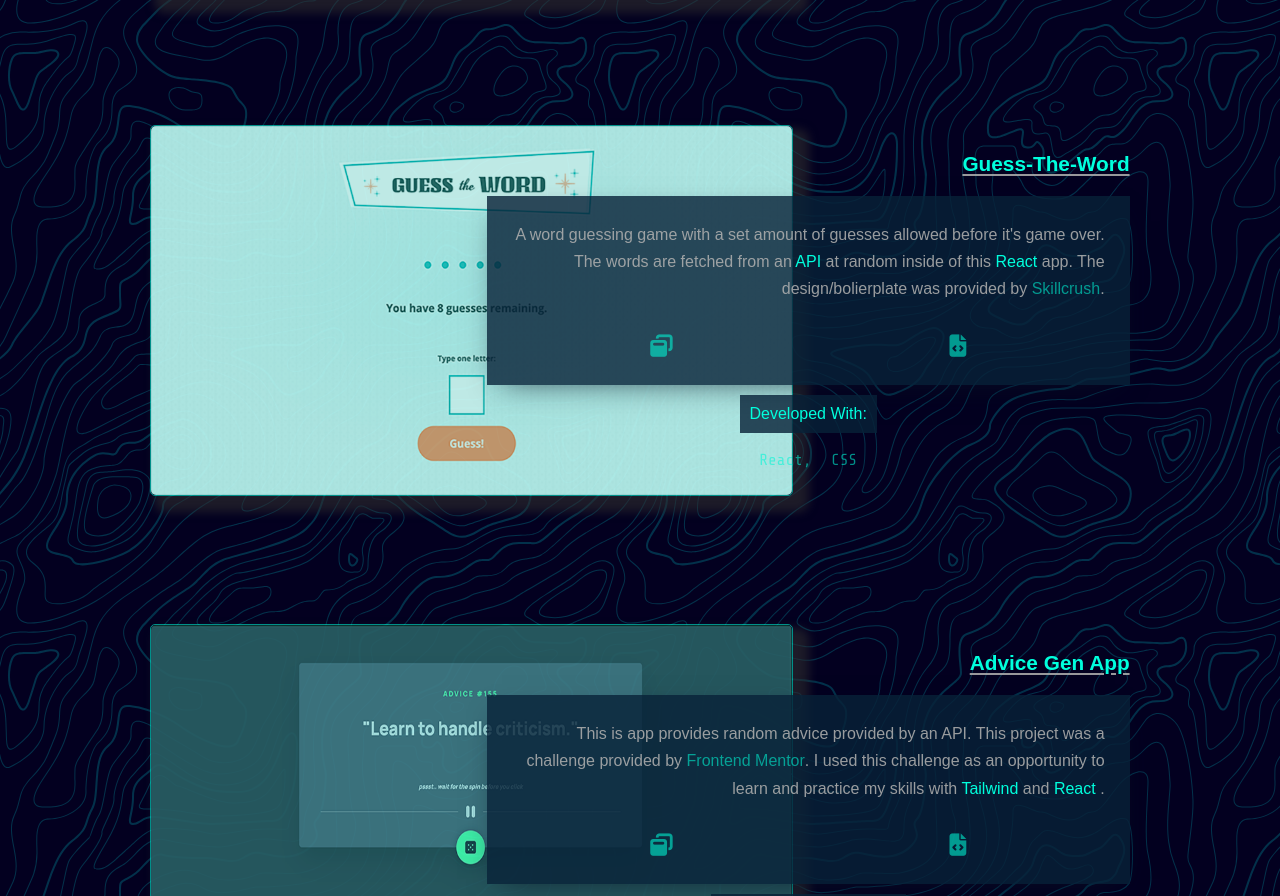
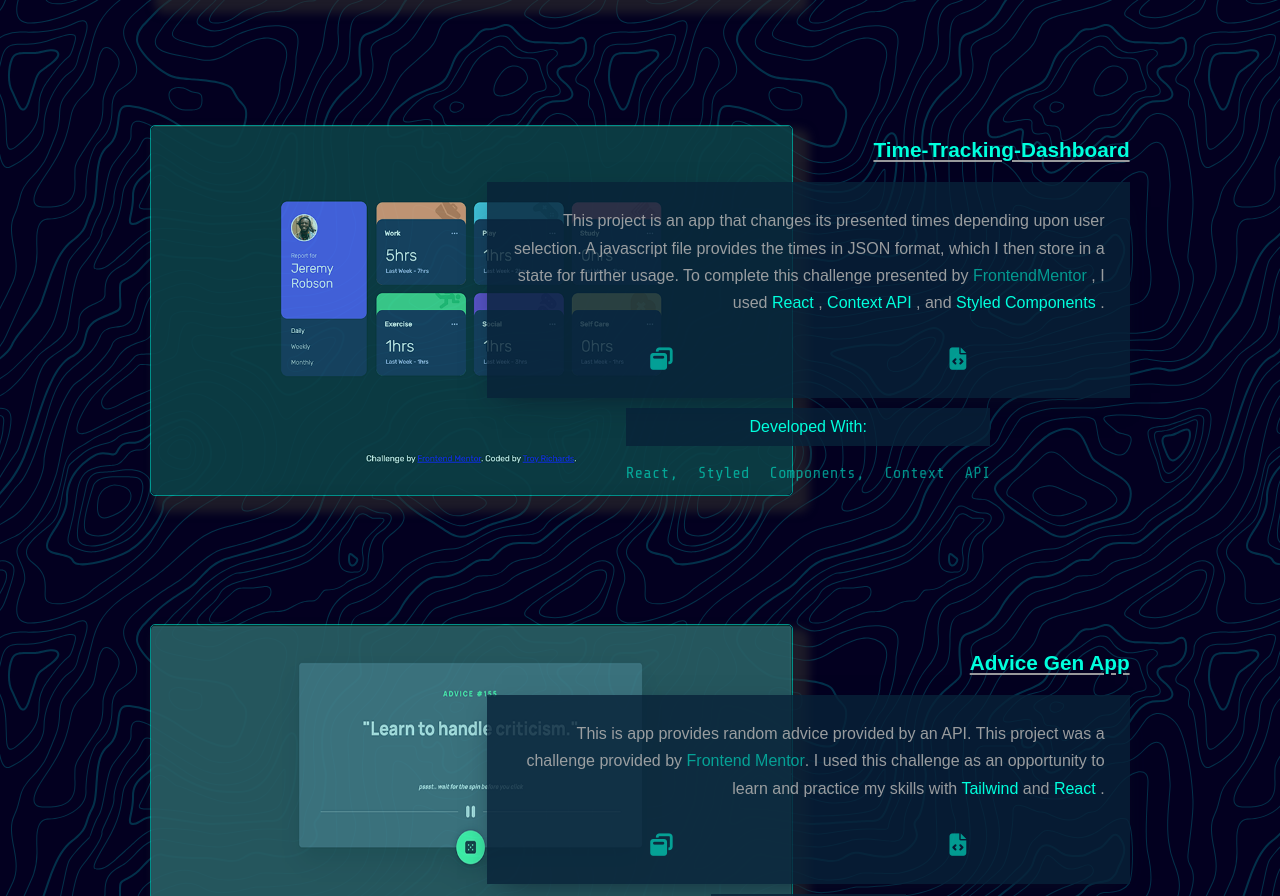
Before and after one commit to TroyRichardsDA/Portfolio-React-Revamp, a React (Create React App) app: page / in a window 1280 px wide. Shown: the part 3400-4296 px from the top of the page. Built offline with nearby package versions, Linux system fonts and the light colour scheme.

Commit message:
Replaced A Project

```diff
--- a/src/Components/Projects/Projects.js
+++ b/src/Components/Projects/Projects.js
@@ -10,6 +10,8 @@ import {
 
 const Projects = () => {
   const skillCrush = "https://skillcrush.com/";
+
+  const frontendMentor = "https://www.frontendmentor.io/home";
 
   return (
     <Container id="projects">
@@ -110,24 +112,26 @@ const Projects = () => {
           devWith="React, CSS"
         />
         <Project
-          title="Guess-The-Word"
-          img={require("../../images/word-guess.png")}
-          liveSite="https://ayetone.github.io/guess-the-word/"
-          sourceCode="https://github.com/AyeTone/guess-the-word"
+          title="Time-Tracking-Dashboard"
+          img={require("../../images/time-tracking-dashboard.png")}
+          liveSite="https://ayetone.github.io/Time-Tracking-Dashboard/"
+          sourceCode="https://github.com/AyeTone/Time-Tracking-Dashboard"
           desc={
             <>
-              A word guessing game with a set amount of guesses allowed before
-              it's game over. The words are fetched from an{" "}
-              <span className="skills-used">API</span> at random inside of this{" "}
-              <span className="skills-used">React</span> app. The
-              design/bolierplate was provided by{" "}
-              <a href={skillCrush} className="important-text-link">
-                Skillcrush
+              This project is an app that changes its presented times depending
+              upon user selection. A javascript file provides the times in JSON
+              format, which I then store in a state for further usage. To
+              complete this challenge presented by{" "}
+              <a href={frontendMentor} className="important-text-link">
+                {" "}
+                FrontendMentor{" "}
               </a>
-              .
+              , I used <span className="skills-used"> React </span>,{" "}
+              <span className="skills-used"> Context API </span>, and{" "}
+              <span className="skills-used"> Styled Components </span>.
             </>
           }
-          devWith="React, CSS"
+          devWith="React, Styled Components, Context API"
         />
         <Project
           title="Advice Gen App"
@@ -139,10 +143,7 @@ const Projects = () => {
               {" "}
               This is app provides random advice provided by an API. This
               project was a challenge provided by{" "}
-              <a
-                href="https://www.frontendmentor.io/home"
-                className="important-text-link"
-              >
+              <a href={frontendMentor} className="important-text-link">
                 {" "}
                 Frontend Mentor
               </a>
```
Also changed, not shown: src/images/time-tracking-dashboard.png (added).
